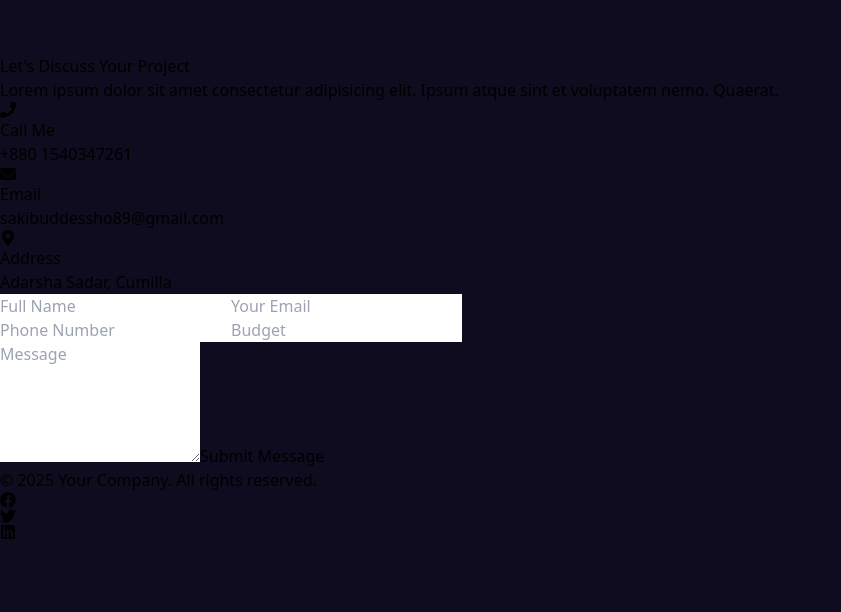
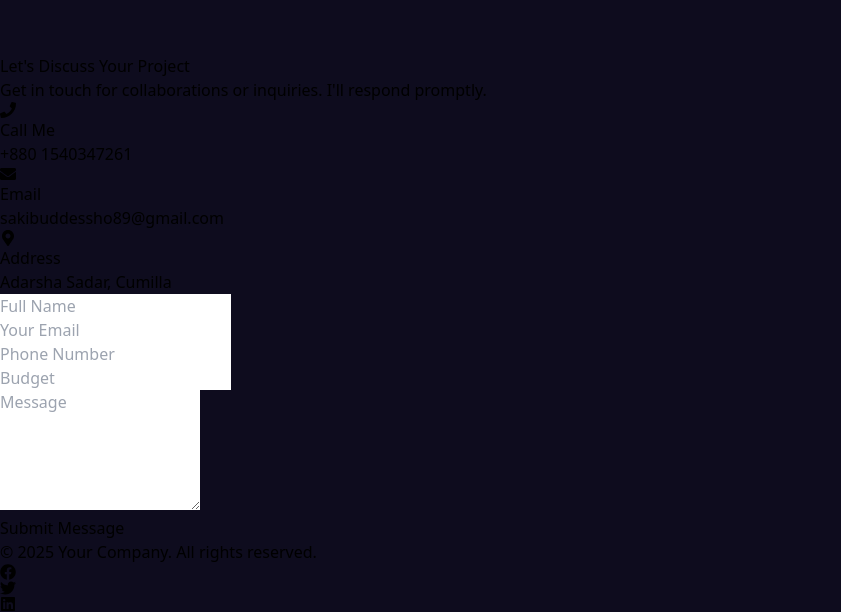
Before and after one commit to sakibmahmodul/portfolio-project, a React app: page / in a window 1280 px wide. Shown: the part 6696-7308 px from the top of the page, without its empty margins (0-841 px from the left). Before the commit the page ends 7236 px from the top, so only its background shows below. Built offline with nearby package versions, Linux system fonts and the light colour scheme; the HTML template or start-up script is replaced by a standard one.

Commit message:
Make the form dynamic and interactive

```diff
--- a/package.json
+++ b/package.json
@@ -10,12 +10,16 @@
     "preview": "vite preview"
   },
   "dependencies": {
+    "emailjs": "^4.0.3",
+    "emailjs-com": "^3.2.0",
+    "formik": "^2.4.6",
     "motion": "^12.7.4",
     "react": "^19.0.0",
     "react-dom": "^19.0.0",
     "react-icons": "^5.5.0",
     "react-intersection-observer": "^9.16.0",
-    "react-scroll": "^1.9.3"
+    "react-scroll": "^1.9.3",
+    "yup": "^1.6.1"
   },
   "devDependencies": {
     "@eslint/js": "^9.22.0",
--- a/src/components/Contact.jsx
+++ b/src/components/Contact.jsx
@@ -1,6 +1,19 @@
-import { FaPhone, FaEnvelope, FaMapMarkerAlt, FaFacebook, FaTwitter, FaLinkedin } from 'react-icons/fa';
+import { useState } from 'react';
+import { useFormik } from 'formik';
+import * as Yup from 'yup';
+import emailjs from 'emailjs-com';
+import { FaPhone, FaEnvelope, FaMapMarkerAlt } from 'react-icons/fa';
+import Footer from './Footer';
 
-// Reusable ContactInfo Component
+// Validation Schema
+const validationSchema = Yup.object().shape({
+  fullName: Yup.string().required('Name is required'),
+  email: Yup.string().email('Invalid email').required('Email is required'),
+  phone: Yup.string().matches(/^[0-9]+$/, 'Must be only digits').min(10, 'Too short').required('Phone is required'),
+  budget: Yup.string(),
+  message: Yup.string().required('Message is required').min(10, 'Message too short')
+});
+
 const ContactInfo = ({ icon: Icon, title, detail }) => (
   <div className="flex items-center space-x-4">
     <div className="bg-purple-500 p-4 rounded-full">
@@ -14,6 +27,41 @@ const ContactInfo = ({ icon: Icon, title, detail }) => (
 );
 
 const Contact = () => {
+  const [submitStatus, setSubmitStatus] = useState(null);
+
+  const formik = useFormik({
+    initialValues: {
+      fullName: '',
+      email: '',
+      phone: '',
+      budget: '',
+      message: ''
+    },
+    validationSchema,
+    onSubmit: async (values, { resetForm }) => {
+      try {
+        // Initialize EmailJS (replace with your own credentials)
+        emailjs.init('n67hA2hez0mYr1VzH');
+
+        const response = await emailjs.send(
+          'service_j79woum',
+          'template_u3qhh14',
+          values,
+          'n67hA2hez0mYr1VzH'
+        );
+
+        if (response.status === 200) {
+          setSubmitStatus({ success: true, message: 'Message sent successfully!' });
+          resetForm();
+        } else {
+          throw new Error('Failed to send message');
+        }
+      } catch (error) {
+        setSubmitStatus({ success: false, message: 'Failed to send message. Please try again.' });
+      }
+    }
+  });
+
   return (
     <div id='contact'>
       <div className="mx-w-7xl mx-auto px-4 sm:px-6 text-center py-12">
@@ -21,9 +69,10 @@ const Contact = () => {
           Let's Discuss Your <span className="text-purple-500">Project</span>
         </h2>
         <p className="text-slate-400 mt-4">
-          Lorem ipsum dolor sit amet consectetur adipisicing elit. Ipsum atque sint et voluptatem nemo. Quaerat.
+          Get in touch for collaborations or inquiries. I'll respond promptly.
         </p>
       </div>
+
       <div className="mx-w-7xl mx-auto px-4 sm:px-6 lg:px-8 mt-12 grid grid-cols-1 md:grid-cols-2 gap-8">
         {/* Contact Info Section */}
         <div className="space-y-6 md:pl-12 lg:pl-16">
@@ -45,60 +94,102 @@ const Contact = () => {
         </div>
 
         {/* Form Section */}
-        <form className="space-y-6 text-white p-6 bg-gray-800 rounded-lg shadow-lg">
+        <form
+          onSubmit={formik.handleSubmit}
+          className="space-y-6 text-white p-6 bg-gray-800 rounded-lg shadow-lg"
+        >
+          {submitStatus && (
+            <div className={`p-4 rounded-md ${submitStatus.success ? 'bg-green-500' : 'bg-red-500'}`}>
+              {submitStatus.message}
+            </div>
+          )}
+
           <div className="grid grid-cols-1 md:grid-cols-2 gap-4">
+            <div>
+              <input
+                className={`border ${formik.errors.fullName && formik.touched.fullName ? 'border-red-500' : 'border-purple-500'} bg-gray-900 rounded-md w-full px-4 py-3 focus:outline-none focus:ring-2 focus:ring-purple-500`}
+                type="text"
+                name="fullName"
+                placeholder="Full Name"
+                onChange={formik.handleChange}
+                onBlur={formik.handleBlur}
+                value={formik.values.fullName}
+              />
+              {formik.errors.fullName && formik.touched.fullName && (
+                <p className="text-red-500 text-sm mt-1">{formik.errors.fullName}</p>
+              )}
+            </div>
+
+            <div>
+              <input
+                className={`border ${formik.errors.email && formik.touched.email ? 'border-red-500' : 'border-purple-500'} bg-gray-900 rounded-md w-full px-4 py-3 focus:outline-none focus:ring-2 focus:ring-purple-500`}
+                type="email"
+                name="email"
+                placeholder="Your Email"
+                onChange={formik.handleChange}
+                onBlur={formik.handleBlur}
+                value={formik.values.email}
+              />
+              {formik.errors.email && formik.touched.email && (
+                <p className="text-red-500 text-sm mt-1">{formik.errors.email}</p>
+              )}
+            </div>
+          </div>
+
+          <div className="grid grid-cols-1 md:grid-cols-2 gap-4">
+            <div>
+              <input
+                className={`border ${formik.errors.phone && formik.touched.phone ? 'border-red-500' : 'border-purple-500'} bg-gray-900 rounded-md w-full px-4 py-3 focus:outline-none focus:ring-2 focus:ring-purple-500`}
+                type="text"
+                name="phone"
+                placeholder="Phone Number"
+                onChange={formik.handleChange}
+                onBlur={formik.handleBlur}
+                value={formik.values.phone}
+              />
+              {formik.errors.phone && formik.touched.phone && (
+                <p className="text-red-500 text-sm mt-1">{formik.errors.phone}</p>
+              )}
+            </div>
+
+            <div>
               <input
                 className="border border-purple-500 bg-gray-900 rounded-md w-full px-4 py-3 focus:outline-none focus:ring-2 focus:ring-purple-500"
                 type="text"
-              placeholder="Full Name"
-            />
-            <input
-              className="border border-purple-500 bg-gray-900 rounded-md w-full px-4 py-3 focus:outline-none focus:ring-2 focus:ring-purple-500"
-              type="email"
-              placeholder="Your Email"
+                name="budget"
+                placeholder="Budget"
+                onChange={formik.handleChange}
+                value={formik.values.budget}
               />
             </div>
-          <div className="grid grid-cols-1 md:grid-cols-2 gap-4">
-            <input
-              className="border border-purple-500 bg-gray-900 rounded-md w-full px-4 py-3 focus:outline-none focus:ring-2 focus:ring-purple-500"
-              type="text"
-              placeholder="Phone Number"
-            />
-            <input
-              className="border border-purple-500 bg-gray-900 rounded-md w-full px-4 py-3 focus:outline-none focus:ring-2 focus:ring-purple-500"
-              type="text"
-              placeholder="Budget"
-            />
           </div>
+
+          <div>
             <textarea
-            className="border border-purple-500 bg-gray-900 rounded-md w-full px-4 py-3 focus:outline-none focus:ring-2 focus:ring-purple-500"
+              className={`border ${formik.errors.message && formik.touched.message ? 'border-red-500' : 'border-purple-500'} bg-gray-900 rounded-md w-full px-4 py-3 focus:outline-none focus:ring-2 focus:ring-purple-500`}
               placeholder="Message"
+              name="message"
               rows="5"
+              onChange={formik.handleChange}
+              onBlur={formik.handleBlur}
+              value={formik.values.message}
             ></textarea>
+            {formik.errors.message && formik.touched.message && (
+              <p className="text-red-500 text-sm mt-1">{formik.errors.message}</p>
+            )}
+          </div>
+
           <button
-            className="bg-purple-500 text-white px-6 py-3 rounded-md hover:bg-purple-600 transition duration-300 w-full md:w-auto"
+            className="bg-purple-500 text-white px-6 py-3 rounded-md hover:bg-purple-600 transition duration-300 w-full md:w-auto disabled:opacity-50"
             type="submit"
+            disabled={formik.isSubmitting || !formik.isValid}
           >
-            Submit Message
+            {formik.isSubmitting ? 'Sending...' : 'Submit Message'}
           </button>
         </form>
       </div>
 
-      {/* Footer Section */}
-      <footer className="bg-gray-900 text-center py-6 mt-12 border-t border-purple-500">
-        <p className="text-white">© 2025 Your Company. All rights reserved.</p>
-        <div className="flex justify-center space-x-4 mt-4">
-          <a href="https://www.facebook.com/sakibmahmodul" className="text-purple-500 hover:text-purple-400">
-            <FaFacebook className="w-6 h-6" />
-          </a>
-          <a href="#" className="text-purple-500 hover:text-purple-400">
-            <FaTwitter className="w-6 h-6" />
-          </a>
-          <a href="https://www.linkedin.com/in/sakibmahmodul/" className="text-purple-500 hover:text-purple-400">
-            <FaLinkedin className="w-6 h-6" />
-          </a>
-        </div>
-      </footer>
+      <Footer />
     </div>
   );
 };
--- /dev/null
+++ b/src/components/Footer.tsx
@@ -0,0 +1,21 @@
+import { FaFacebook, FaTwitter, FaLinkedin } from 'react-icons/fa';
+const Footer = () => {
+  return (
+    <footer className="bg-gray-900 text-center py-6 mt-12 border-t border-purple-500">
+        <p className="text-white">© 2025 Your Company. All rights reserved.</p>
+        <div className="flex justify-center space-x-4 mt-4">
+          <a href="https://www.facebook.com/sakibmahmodul" className="text-purple-500 hover:text-purple-400">
+            <FaFacebook className="w-6 h-6" />
+          </a>
+          <a href="#" className="text-purple-500 hover:text-purple-400">
+            <FaTwitter className="w-6 h-6" />
+          </a>
+          <a href="https://www.linkedin.com/in/sakibmahmodul/" className="text-purple-500 hover:text-purple-400">
+            <FaLinkedin className="w-6 h-6" />
+          </a>
+        </div>
+      </footer>
+  )
+}
+
+export default Footer
```
Also changed, not shown: 1 other file (tests, documents, lock files or other folders). Lines whose indentation alone changed are shown as unchanged.
